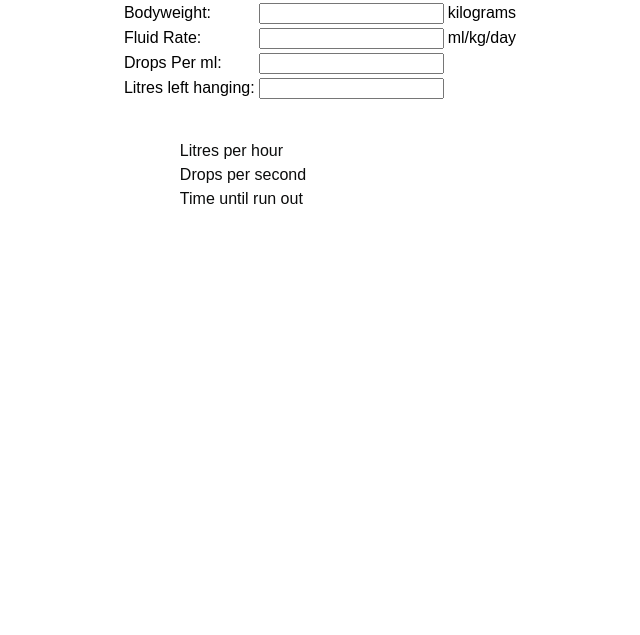
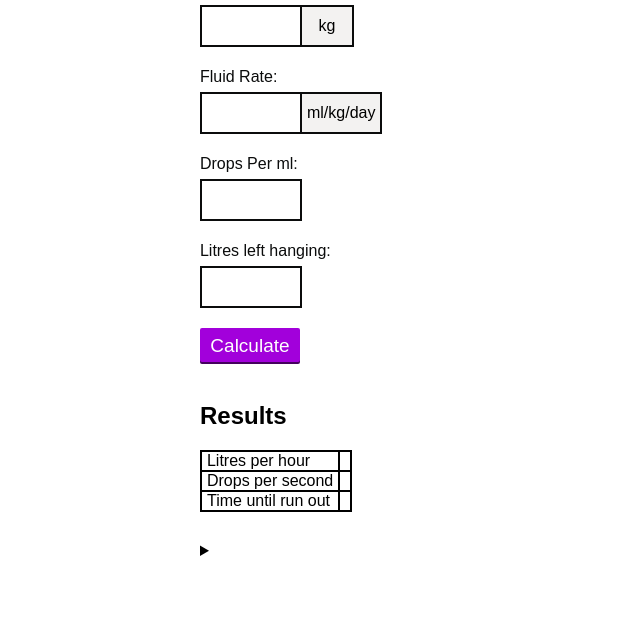
Before and after one commit to LaurenW-rgb/LaurenW-rgb.github.io, a website built with Vite: page FluidRateCalculator.html in a window 1280 px wide. Shown: the part 165-800 px from the top of the page, without its empty margins (320-960 px from the left). Built offline with nearby package versions, Linux system fonts and the light colour scheme.

Commit message:
fluid rate calculator in new style, working calculation and displaying of results. not yet added tell me the maths

```diff
--- a/FluidRateCalculator.html
+++ b/FluidRateCalculator.html
@@ -1,15 +1,22 @@
 <!doctype html>
 <html lang="en">
 <head>
+    <script id="MathJax-script" async src="https://cdn.jsdelivr.net/npm/mathjax@3/es5/tex-mml-chtml.js"></script>
+    <title>Fluid Rate Calculator</title>
+    <script type="text/javascript" src="FluidRateCalculator.js"></script>
     <meta
             name="viewport"
             content="width=device-width, initial-scale=1, shrink-to-fit=no, viewport-fit=cover"
     />
+    <meta charset="UTF-8" />
     <link rel="stylesheet" href="index.css" />
-        <script type="text/javascript" src="FluidRateCalculator.js"></script>
-        <title>Fluid Rate Calculator</title>
+    <style>
+        html * {
+            font-family: Arial, sans-serif;
+        }
+    </style>
 </head>
-    <nav>
+<nav class="nav">
     <a href="index.html" class="menu-link">
         <div class="icon home-icon"></div>
         Home
@@ -19,59 +26,75 @@
         Reset
     </a>
 </nav>
-    <body class="calculator-text">
+<body class="body">
+<div>
+    <section class="input-and-output-section">
         <h1>Fluid Rate Calculator</h1>
-        <table oninput="calculateFluidRate()">
-            <tr>
-                <td><label for="bodyWeight">Bodyweight:</label></td>
-                <td>
+        <form onsubmit="calculateFluidRate(event)">
+            <div class="div">
+                <label class="label" for="bodyWeight">Bodyweight:</label>
+                <div class="input-wrapper">
                     <input
+                            class="input"
                             type="number"
-                        min="0"
+                            step="any"
+                            min="1"
                             id="bodyWeight"
                             name="bodyWeight"
+                            required
                     />
-                </td>
-                <td>kilograms</td>
-            </tr>
-            <tr>
-                <td><label for="fluidRate">Fluid Rate:</label></td>
-                <td>
+                    <div class="input-suffix" aria-hidden="true"> kg</div>
+                </div>
+            </div>
+            <div class="div">
+                <label class="label" for="fluidRate">Fluid Rate:</label>
+                <div class="input-wrapper">
                     <input
+                            class="input"
                             type="number"
-                        min="0"
+                            step="any"
+                            min="1"
                             id="fluidRate"
                             name="fluidRate"
+                            required
                     />
-                </td>
-                <td>ml/kg/day</td>
-            </tr>
-            <tr>
-                <td><label for="dropsPerMl">Drops Per ml:</label></td>
-                <td>
+                    <div class="input-suffix" aria-hidden="true">ml/kg/day</div>
+                </div>
+            </div>
+            <div class="div">
+                <label class=label for="dropsPerMl">Drops Per ml:</label>
+                <div class="input-wrapper">
                     <input
+                            class="input"
+                            step="any"
                             type="number"
                             min="0"
                             id="dropsPerMl"
                             name="dropsPerMl"
+                            required
                     />
-                </td>
-            </tr>
-            <tr>
-                <td><label for="litresLeft">Litres left hanging:</label></td>
-                <td>
+                </div>
+            </div>
+            <div class="div">
+                <label class=label for="litresLeft">Litres left hanging:</label>
+                <div class="input-wrapper">
                     <input
+                            class="input"
                             type="number"
+                            step="any"
                             min="0"
                             id="litresLeft"
                             name="litresLeft"
                     />
-                </td>
-            </tr>
-        </table>
-        <br />
-        <br />
-        <table class="outputs-table">
+                </div>
+            </div>
+            <button type="submit" class="button">
+                Calculate
+            </button>
+        </form>
+        <section>
+            <h2>Results</h2>
+            <table class="results-table">
                 <tr>
                     <td>Litres per hour</td>
                     <td id="litresPerHour"></td>
@@ -85,5 +108,13 @@
                     <td id="timeLeft"></td>
                 </tr>
             </table>
+        </section>
+    </section>
+    <section>
+        <details>
+            <summary></summary>
+        </details>
+    </section>
+</div>
 </body>
 </html>
--- a/FluidRateCalculator.js
+++ b/FluidRateCalculator.js
@@ -1,20 +1,26 @@
-function calculateFluidRate() {
+function calculateFluidRate(e) {
+    e.preventDefault();
+
     var bodyWeight = document.getElementById("bodyWeight").value;
     var fluidRate = document.getElementById("fluidRate").value;
     var dropsPerMl = document.getElementById("dropsPerMl").value;
     var litresLeft = document.getElementById("litresLeft").value;
+
     var litresPerHour = (bodyWeight * fluidRate) / 24000;
     var dropsPerSecond = (bodyWeight * fluidRate * dropsPerMl) / 86400;
     var timeLeft = litresLeft / litresPerHour;
+
     document.getElementById("litresPerHour").textContent =
         litresPerHour.toFixed(1);
     document.getElementById("dropsPerSecond").textContent =
         dropsPerSecond.toFixed(1);
 
-    if (isNaN(timeLeft)) {
-        document.getElementById("timeLeft").textContent = "-";
-    } else if (!isFinite(timeLeft)) {
-        document.getElementById("timeLeft").textContent = "-";
-    } else
+    // if (isNaN(timeLeft)) {
+    //     document.getElementById("timeLeft").textContent = "-";
+    // } else if (!isFinite(timeLeft)) {
+    //     document.getElementById("timeLeft").textContent = "-";
+    // } else
         document.getElementById("timeLeft").textContent = timeLeft.toFixed(1);
+
+        console.log("hello");
 }
--- a/index.css
+++ b/index.css
@@ -215,12 +215,13 @@ details[open] summary {
 }
 
 .results-table {
+    table-layout: auto;
     table, th, td {
         border: 2px solid black;
     }
     border-collapse: collapse;
     td {
-        width: 100px;
+        /*width: 100px;*/
         padding: 0 5px 0 5px;
     }
 }
```
Also changed, not shown: Test.html (+1 -1 lines), Test.js (+4 -4 lines). Lines whose indentation alone changed are shown as unchanged.
